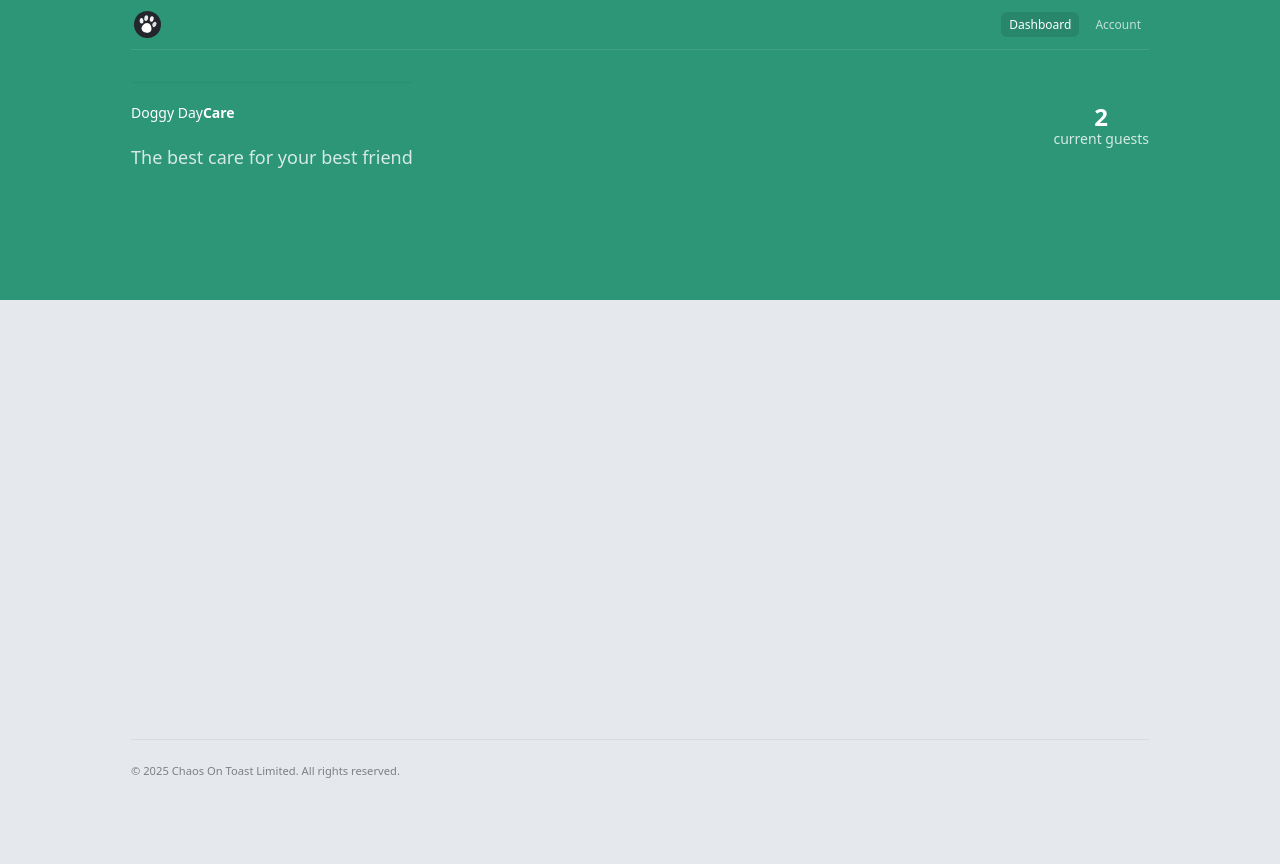
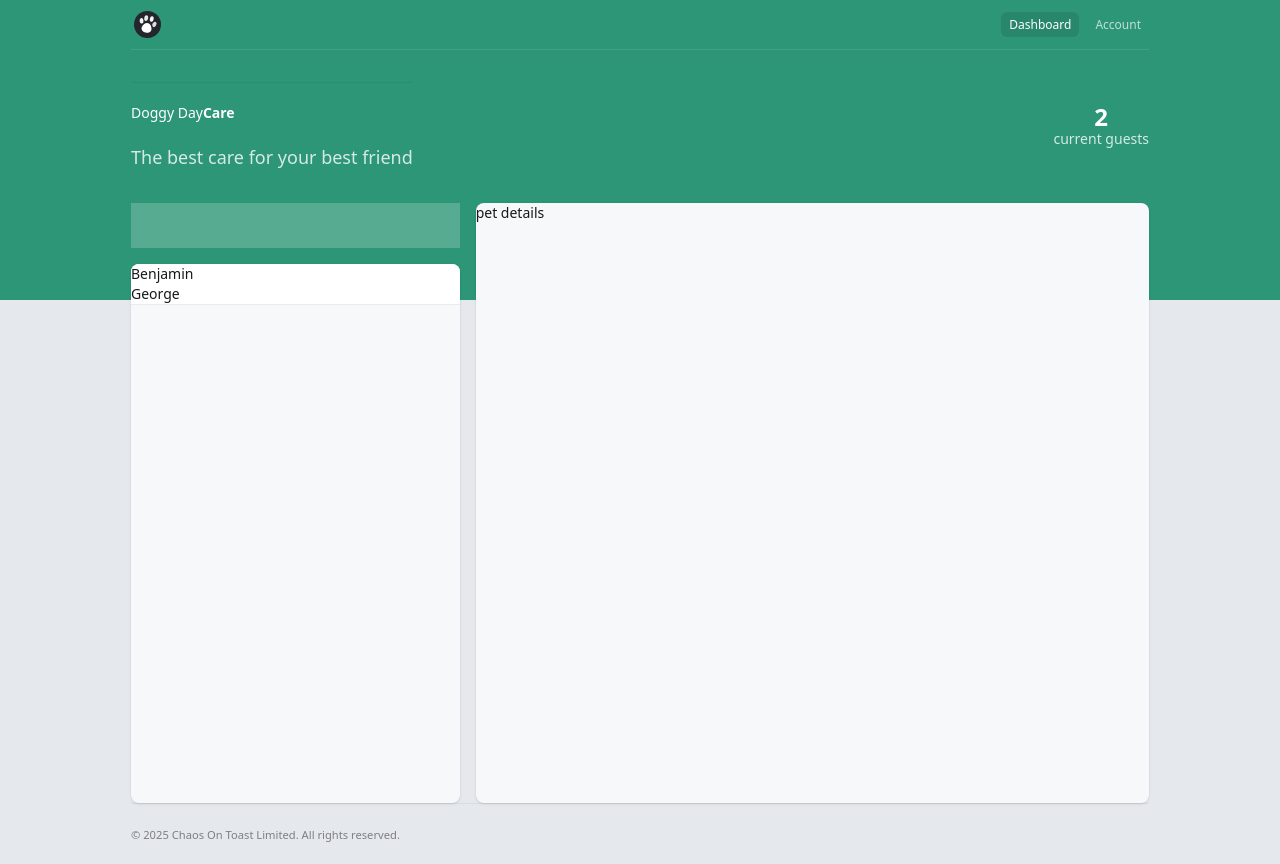
Before and after one commit to h3l3nabell/doggydaycare, a Next.js app in the folder doggy-day-care-app/: page /app/dashboard in a window 1280 px wide. Before the commit the page ends 800 px from the top, so only its background shows below. Built offline with nearby package versions, Linux system fonts and the light colour scheme.

Commit message:
dashboard page layout

```diff
--- a/doggy-day-care-app/src/app/(members)/app/dashboard/page.tsx
+++ b/doggy-day-care-app/src/app/(members)/app/dashboard/page.tsx
@@ -1,4 +1,8 @@
 import Branding from "@/components/branding";
+import ContentBlock from "@/components/content-block";
+import PetDetails from "@/components/pet-details";
+import PetList from "@/components/pet-list";
+import SearchForm from "@/components/search-form";
 import Stats from "@/components/stats";
 
 export default function Dashboard() {
@@ -8,6 +12,21 @@
         <Branding />
         <Stats />
       </div>
+      <div className="grid md:grid-cols-3 md:grid-rows-[45px_1fr] grid-rows-[45px_300px_500px] gap-4 md:h-[600px]">
+        <div className="md:row-start-1 md:row-span-1 md:col-start-1 md:col-span-1">
+          <SearchForm />
+        </div>
+        <div className="md:row-start-2 md:row-span-full md:col-start-1 md:col-span-1">
+          <ContentBlock>
+            <PetList />
+          </ContentBlock>
+        </div>
+        <div className="md:row-start-1 md:row-span-full md:col-start-2 md:col-span-full">
+          <ContentBlock>
+            <PetDetails />
+          </ContentBlock>
+        </div>
+      </div>
     </main>
   );
 }
--- /dev/null
+++ b/doggy-day-care-app/src/components/content-block.tsx
@@ -0,0 +1,9 @@
+import React, { ReactNode } from "react";
+
+export default function ContentBlock({ children }: { children: ReactNode }) {
+  return (
+    <div className="bg-[#F7F8FA] shadow-sm rounded-md overflow-hidden h-full w-full">
+      {children}
+    </div>
+  );
+}
--- /dev/null
+++ b/doggy-day-care-app/src/components/pet-details.tsx
@@ -0,0 +1,5 @@
+import React from "react";
+
+export default function PetDetails() {
+  return <section className="w-full h-full">pet details</section>;
+}
--- /dev/null
+++ b/doggy-day-care-app/src/components/pet-list.tsx
@@ -0,0 +1,14 @@
+import React from "react";
+
+export default function PetList() {
+  return (
+    <ul className="bg-white border-b border-black/[0.08]">
+      <li>
+        <button>Benjamin</button>
+      </li>
+      <li>
+        <button>George</button>
+      </li>
+    </ul>
+  );
+}
--- /dev/null
+++ b/doggy-day-care-app/src/components/search-form.tsx
@@ -0,0 +1,9 @@
+import React from "react";
+
+export default function SearchForm() {
+  return (
+    <form className="w-full h-full">
+      <input className="w-full h-full bg-white/20" />
+    </form>
+  );
+}
```
